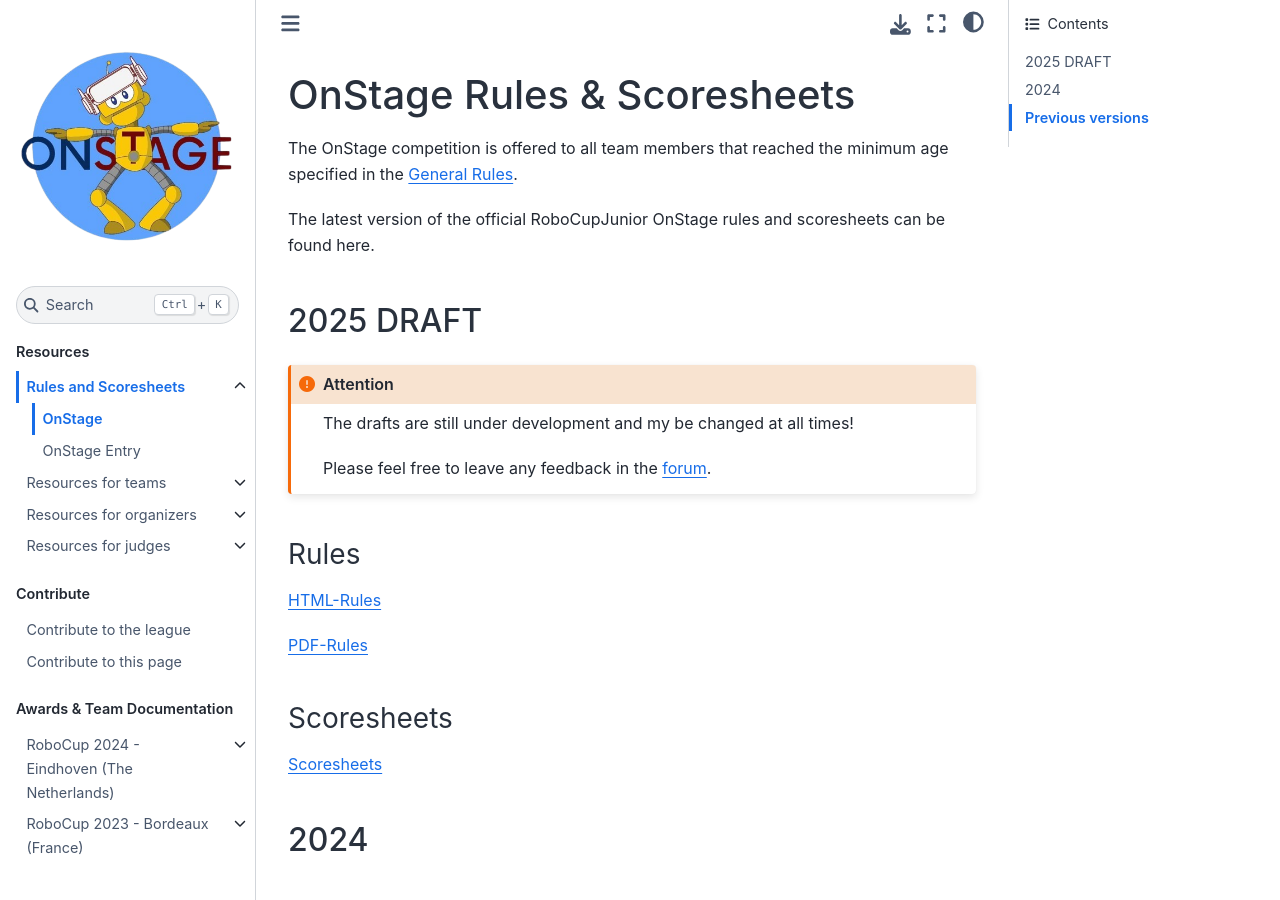
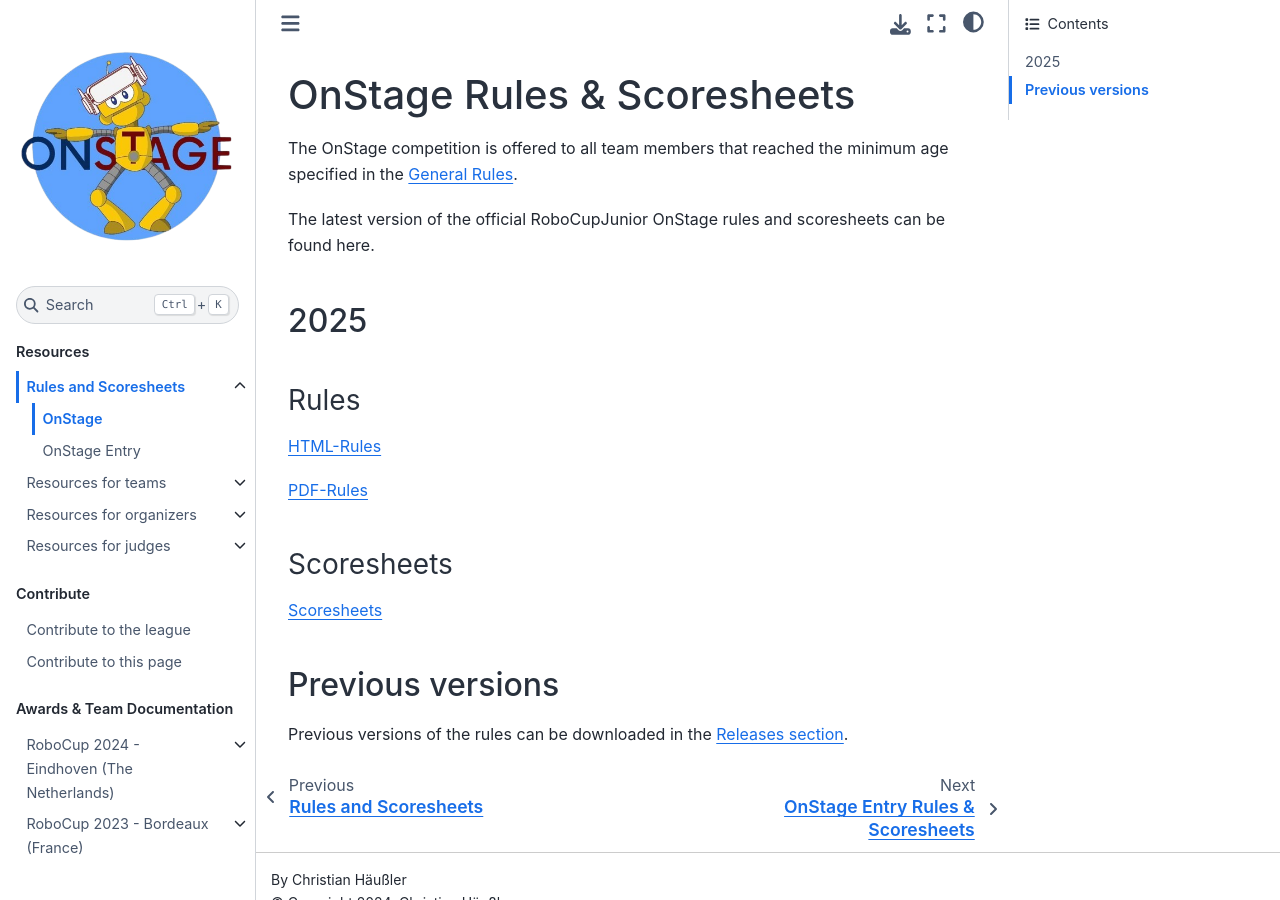
Before and after one commit to robocup-junior/onstage, a Sphinx documentation site: the page built from docs/source/resources/rules_scoresheets/onstage.rst, in a window 1280 px wide and 900 px high. Built offline with Sphinx 7.4.7 and the Sphinx Book theme 1.1.4, drawn with Linux system fonts in a browser that asks for light colours.

Commit message:
Removed draft label for OnStage rules

```diff
--- a/docs/source/resources/rules_scoresheets/onstage.rst
+++ b/docs/source/resources/rules_scoresheets/onstage.rst
@@ -5,28 +5,7 @@
 
 The latest version of the official RoboCupJunior OnStage rules and scoresheets can be found here.
 
-2025 DRAFT
-----------
-
-.. attention::
-
-   The drafts are still under development and my be changed at all times!
-
-   Please feel free to leave any feedback in the `forum <https://junior.forum.robocup.org/t/onstage-draft-rules-and-scoresheets-for-2025/4368>`__.
-
-Rules
-^^^^^
-
-`HTML-Rules <https://robocup-junior.github.io/onstage-rules/2025-draft/onstage_rules.html>`__
-
-`PDF-Rules <https://robocup-junior.github.io/onstage-rules/2025-draft/onstage_rules.pdf>`__
-
-Scoresheets
-^^^^^^^^^^^
-
-`Scoresheets <https://drive.google.com/file/d/19F--rdFpKCFRU8OXgRMaxXpdw2MywLpc/view?usp=sharing>`__
-
-2024
+2025
 ----
 
 Rules
@@ -39,7 +18,8 @@
 Scoresheets
 ^^^^^^^^^^^
 
-`Scoresheets <https://junior.robocup.org/rcj-onstage/>`__
+`Scoresheets <https://drive.google.com/file/d/19F--rdFpKCFRU8OXgRMaxXpdw2MywLpc/view?usp=sharing>`__
+
 
 Previous versions
 -----------------
```
